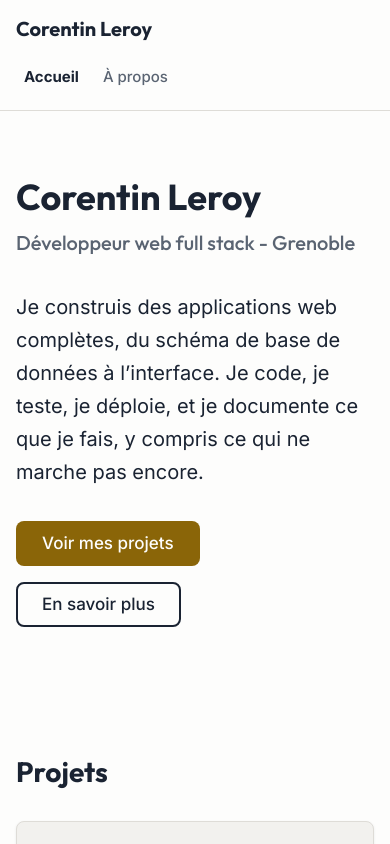
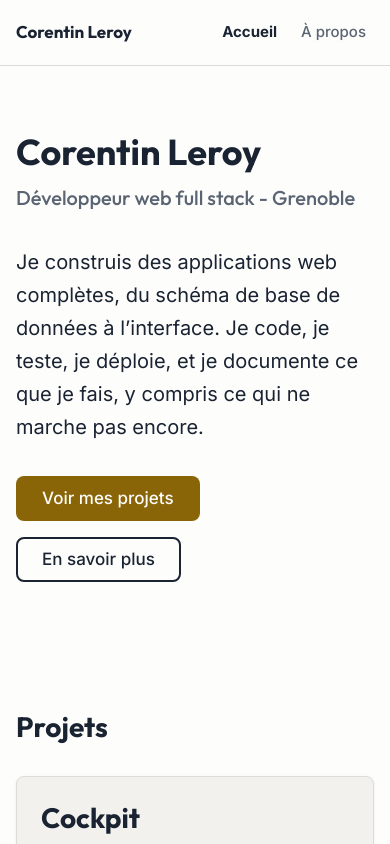
Before and after one commit to corentin-leroy/Portfolio, a React (Vite) app: page / in a window 390 px wide. Shown: the top 844 px of the page. Built offline with nearby package versions, Linux system fonts and the light colour scheme.

Commit message:
Amélioration responsive mobile sur la nav barre

```diff
--- a/src/components/Header/Header.scss
+++ b/src/components/Header/Header.scss
@@ -64,9 +64,11 @@
 @include m.jusqua(v.$bp-mobile) {
   .entete {
     &__interieur {
-      flex-direction: column;
-      align-items: flex-start;
       gap: v.$e-3;
+    }
+
+    &__marque {
+      font-size: v.$t-base;
     }
 
     &__liens a {
```
